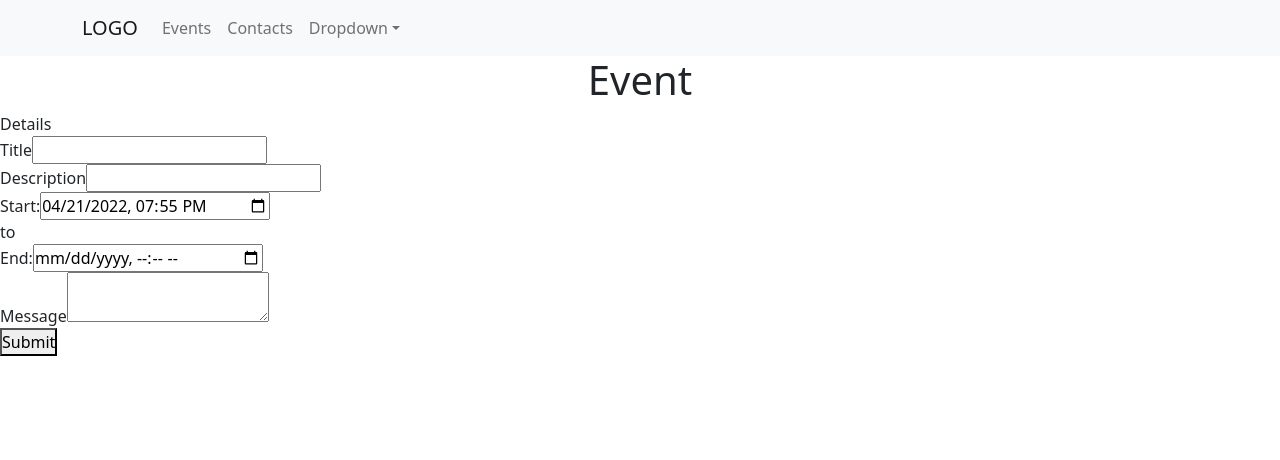
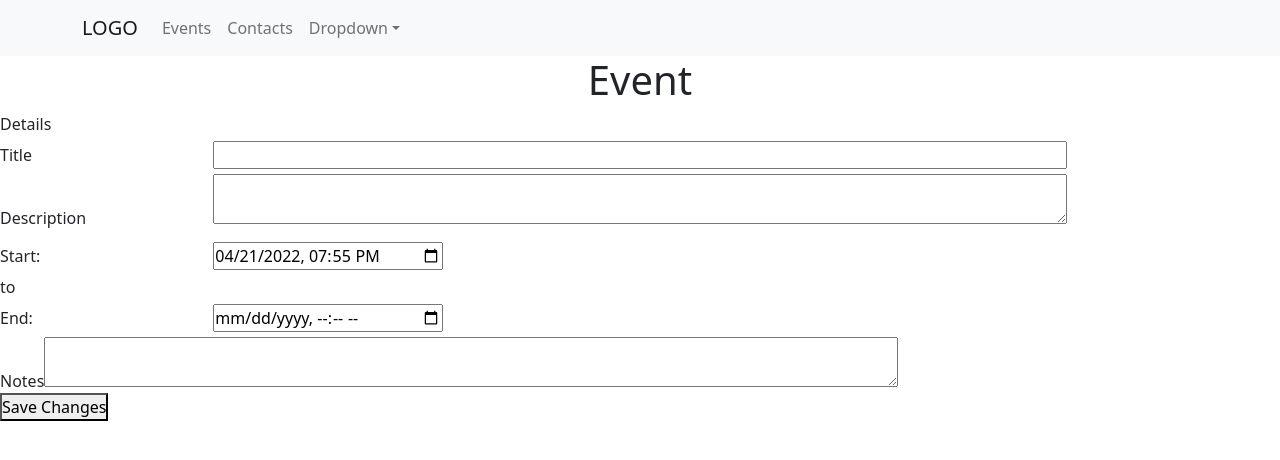
Before and after one commit to alanczeme/endure-personal-crm, a React (Create React App) app in the folder client/: page /event/1 in a window 1280 px wide. Shown: the top 460 px of the page. Built offline with nearby package versions, Linux system fonts and the light colour scheme; no server answers.

Commit message:
update event form

```diff
--- a/client/src/components/Event.js
+++ b/client/src/components/Event.js
@@ -23,19 +23,19 @@ function Event() {
     console.log(moment().format("YYYY-MM-DDThh:mm a"));
 
     return (
-        <>
+        <div className="form-group row">
             <div>Details</div>
             <form>
                 <div>
-                    <label htmlFor="name">Title</label>
-                    <input id="name" type="text" />
+                    <label htmlFor="name" className="col-sm-2 col-form-label">Title</label>
+                    <input id="name" type="text" className="col-sm-8 col-form-input" placeholder={event.title} />
                 </div>
                 <div>
-                    <label htmlFor="description">Description</label>
-                    <input id="description" type="description" />
+                    <label htmlFor="description" className="col-sm-2 col-form-label">Description</label>
+                    <textarea id="description" type="description" className="col-sm-8 col-form-input" placeholder={event.description} />
                 </div>
                 <div>
-                    <label htmlFor="start">Start:</label>
+                    <label htmlFor="start" className="col-sm-2 col-form-label">Start:</label>
                     <input
                         type="datetime-local"
                         id="start"
@@ -48,7 +48,7 @@ function Event() {
                 </div>
                 <span> to </span>
                 <div>
-                    <label htmlFor="end">End:</label>
+                    <label htmlFor="end" className="col-sm-2 col-form-label">End:</label>
                     <input
                         type="datetime-local"
                         id="end"
@@ -61,12 +61,12 @@ function Event() {
                     </input>
                 </div>
                 <div>
-                    <label htmlFor="message">Message</label>
-                    <textarea id="message" />
+                    <label htmlFor="notes">Notes</label>
+                    <textarea id="notes" className="col-sm-8 col-form-input" placeholder={event.title} />
                 </div>
-                <button type="submit">Submit</button>
+                <button type="submit">Save Changes</button>
             </form>
-        </>
+        </div>
 
     )
 }
--- a/client/src/index.css
+++ b/client/src/index.css
@@ -40,3 +40,8 @@ td {
   width: 100vh;
   vertical-align: middle;
 }
+
+.form-container {
+  text-align: center;
+
+}
```
